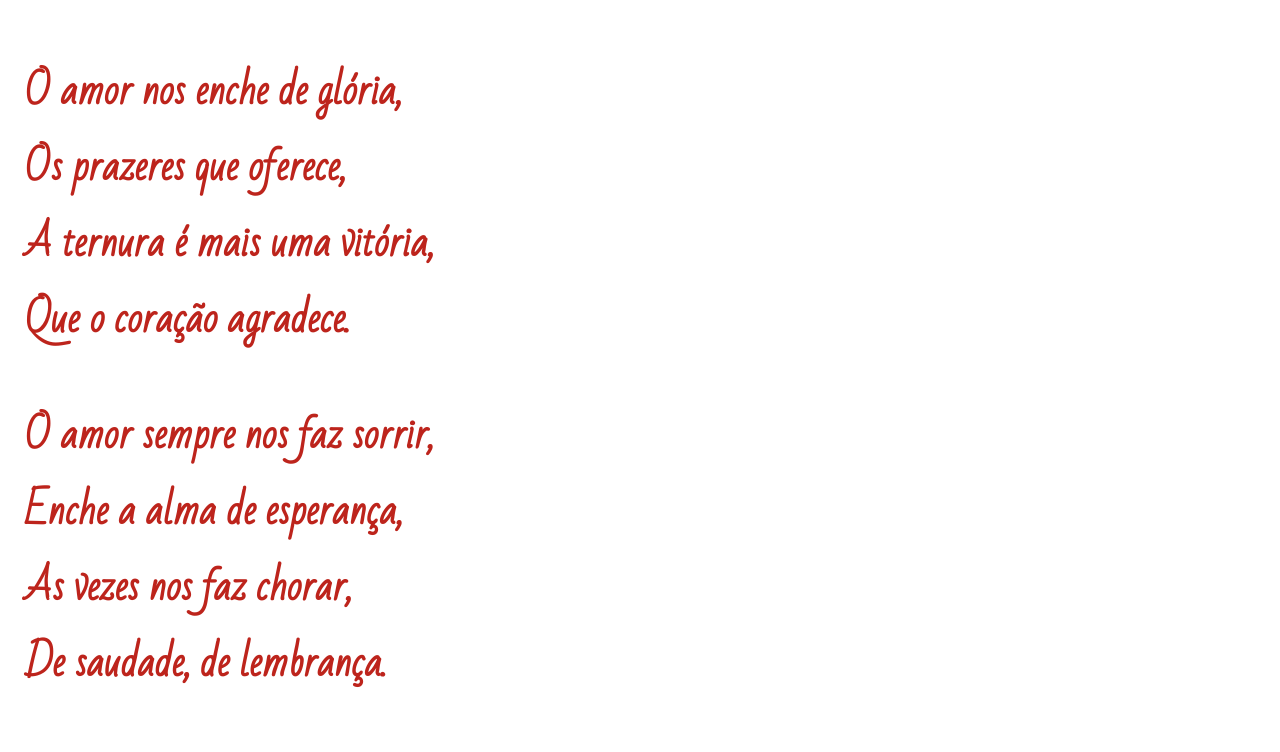
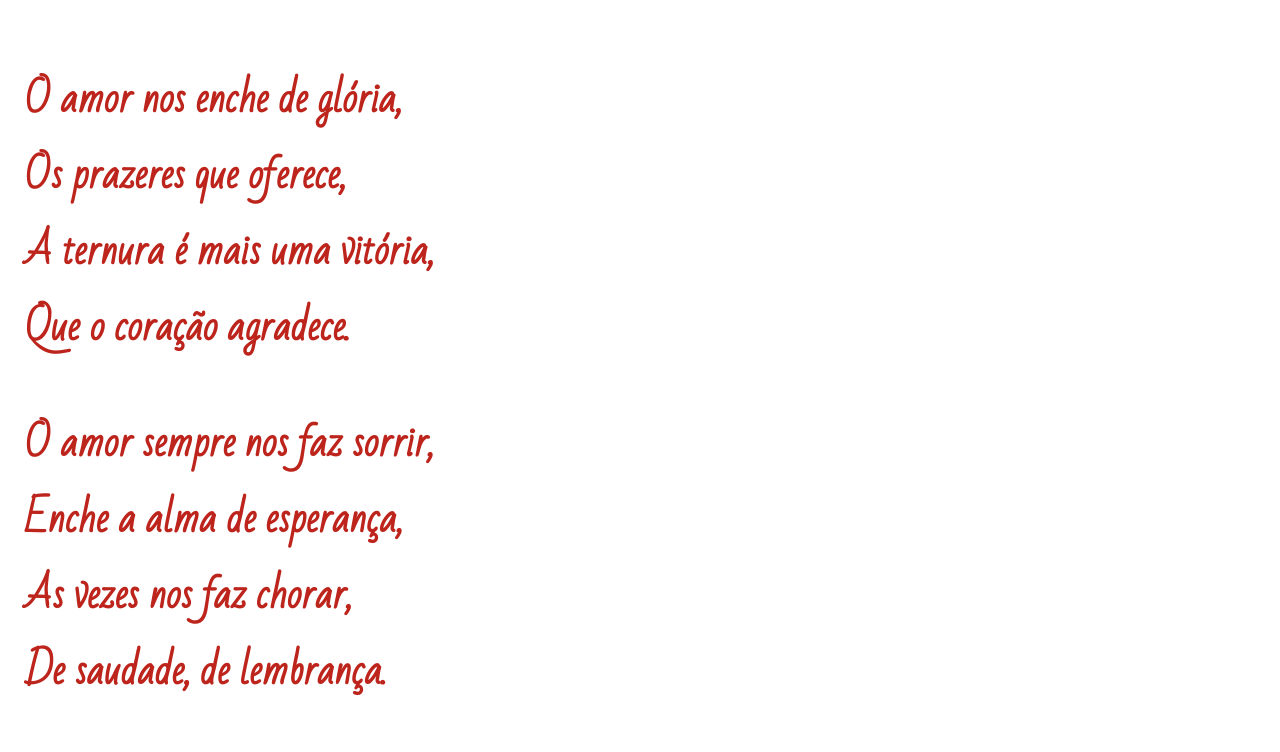
Before and after one commit to kailanesilva/projeto-cordel-2, a plain HTML site: page index.html in a window 1280 px wide. Shown: the part 150-902 px from the top of the page. Drawn offline with Linux system fonts and the light colour scheme.

Commit message:
correção

```diff
--- a/estilo/style.css
+++ b/estilo/style.css
@@ -7,7 +7,7 @@
     --cor1: #CC2114;
     --cor2: #BD241C;
 
-    --fonte-destaque: 'Racing Sans', cursive;
+    --fonte-destaque: 'Racing Sans One', cursive;
     --fonte-principal: 'Bad Script', cursive;
 }
 
```
